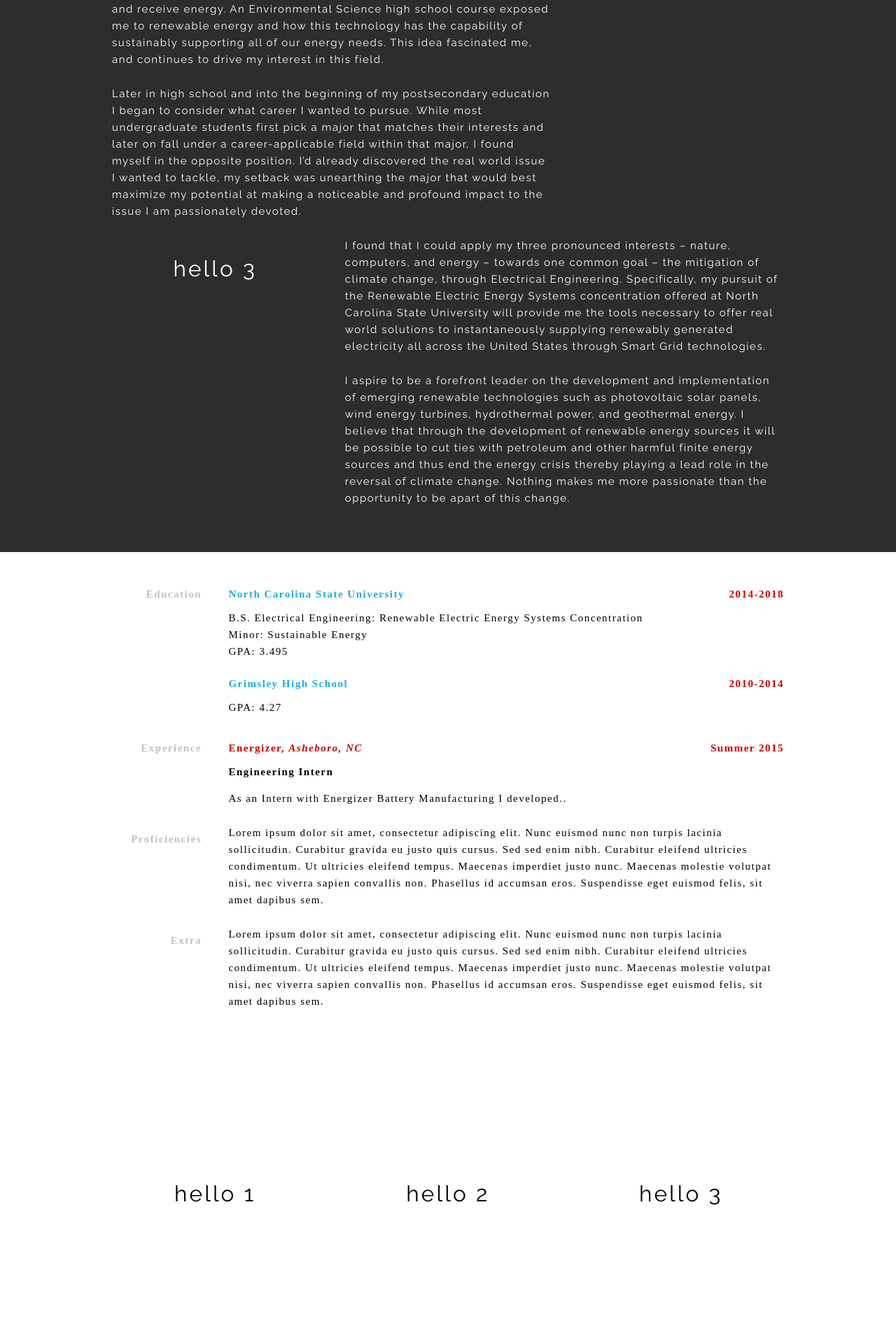
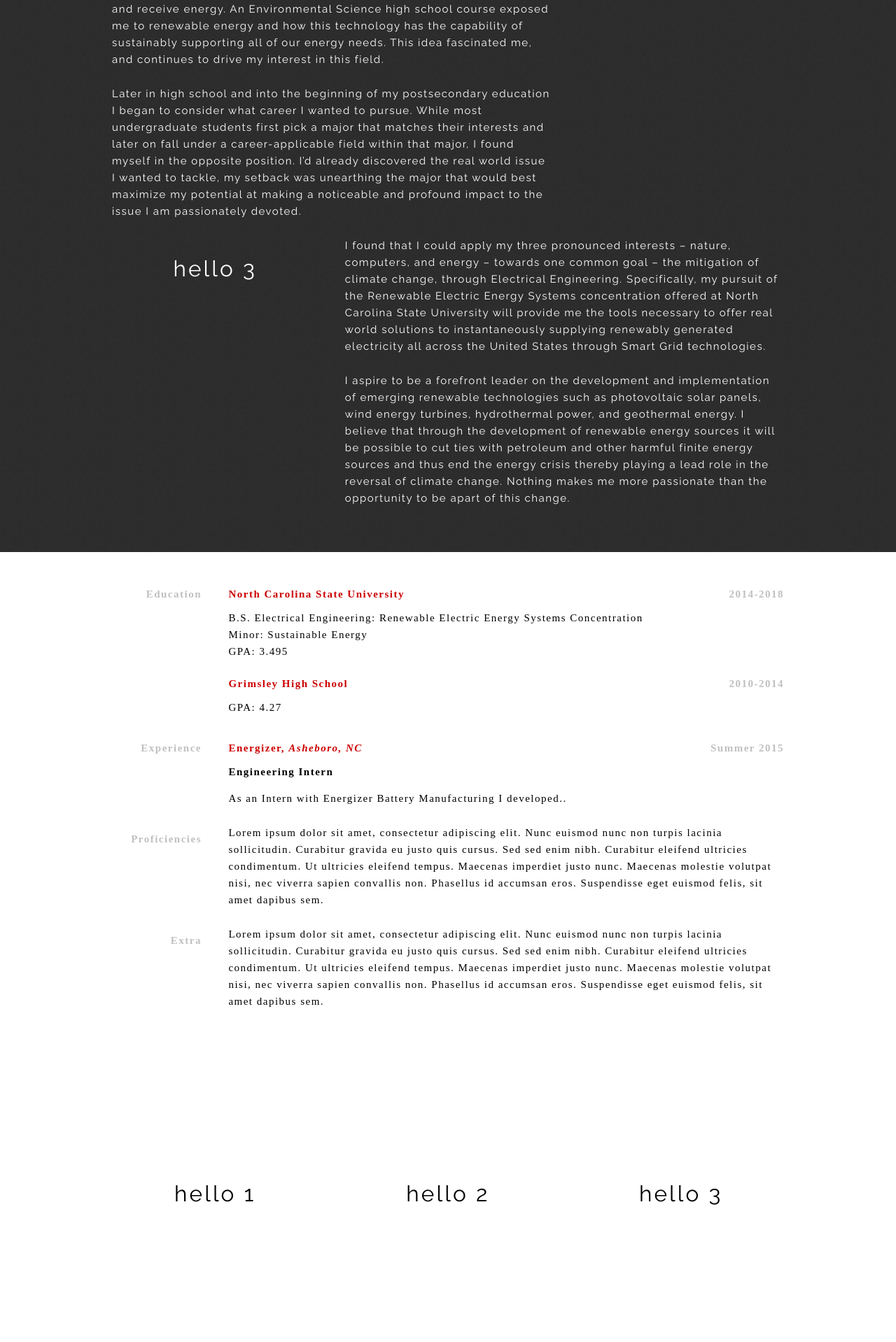
Before and after one commit to jacksoncwilliams/jackson-erin, a Jekyll site: the page built from simpleindex.html, in a window 1280 px wide. Shown: the part 1542-3460 px from the top of the page at 70% size. Built offline with Jekyll 4.4.1, drawn with Linux system fonts in a browser that asks for light colours; nearby versions of some CDN libraries; some web fonts are replaced.

Commit message:
Update simple.css

```diff
--- a/css/simple.css
+++ b/css/simple.css
@@ -160,6 +160,9 @@ body {
    height: auto;
    padding-top: 3%;
 }
+#resume a {
+   color: #CC0000;
+}
 
 @media (min-width: 400px) {
    #resume h1 {
@@ -172,7 +175,7 @@ body {
       margin-left: 0%;
    }
    .date {
-
+      color: #c0c0c0
    }
 }
 
@@ -188,6 +191,7 @@ body {
    }
    .date {
       float: right;
+      color: #c0c0c0
    }
 }
 
```
